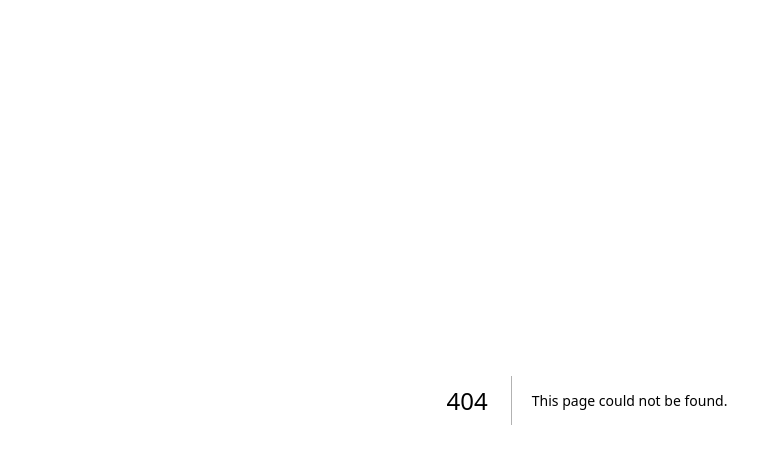
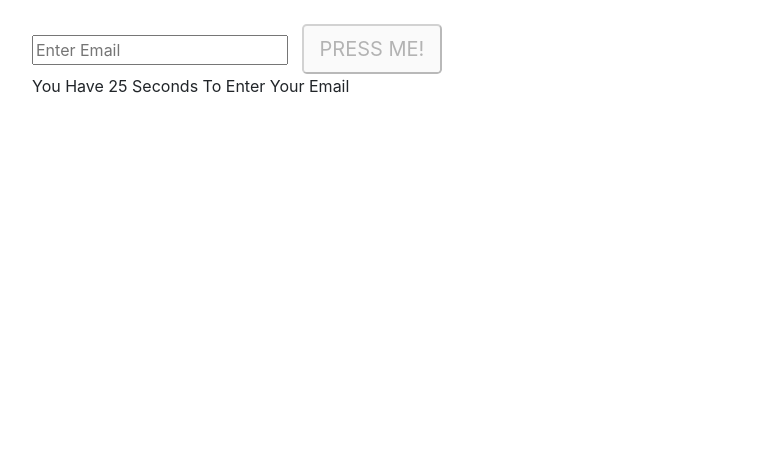
Before and after one commit to Peace-Apple/campu, a Next.js app: page /emailvalidating in a window 1280 px wide. Before the commit this address had no page. Shown: the top 464 px of the page, without its empty margins (53-811 px from the left). Built offline with nearby package versions, Linux system fonts and the light colour scheme.

Commit message:
Create email validating form

```diff
--- /dev/null
+++ b/pages/emailvalidating.js
@@ -0,0 +1,7 @@
+import EmailValidatingForm from '../src/EmailValidatingForm';
+
+function emailvalidating() {
+  return <EmailValidatingForm />;
+}
+
+export default emailvalidating;
--- /dev/null
+++ b/src/EmailValidatingForm.js
@@ -0,0 +1,62 @@
+import { useReducer, useState } from 'react';
+import useInterval from './useInterval';
+
+function EmailValidatingForm() {
+  const validateEmail = (email) => {
+    const re = /^(([^<>()[\]\\.,;:\s@\"]+(\.[^<>()[\]\\.,;:\s@\"]+)*)|(\".+\"))@((\[[0-9]{1,3}\.[0-9]{1,3}\.[0-9]{1,3}\.[0-9]{1,3}\])|(([a-zA-Z\-0-9]+\.)+[a-zA-Z]{2,}))$/;
+    return re.test(email);
+  };
+  const [emailValid, setEmailValid] = useState(false);
+  const emailReducer = (state, action) => {
+    const isValidEmail = validateEmail(action);
+    setEmailValid(isValidEmail);
+    return action;
+  };
+
+  const [email, setEmail] = useReducer(emailReducer, '');
+  const maxSeconds = 30;
+  const [count, setCount] = useState(maxSeconds);
+
+  useInterval(() => {
+    setCount(count - 1);
+  }, 1000);
+
+  return (
+    <div className="container">
+      <br />
+      <div>
+        <div className="content">
+          <input
+            onChange={(e) => {
+              setEmail(e.target.value);
+            }}
+            disabled={count <= 0}
+            value={email}
+            placeholder="Enter Email"
+            type="email"
+            name="email"
+            required
+          />
+          &nbsp;&nbsp;&nbsp;
+          <button
+            disabled={!emailValid || count <= 0}
+            onClick={() => {
+              setCount(0);
+              alert(`button clicked with email ${email}`);
+            }}
+            className="btn-lg"
+            type="submit"
+          >
+            PRESS ME!
+          </button>
+          <div>
+            {count > 0
+              ? `You Have ${count} Seconds To Enter Your Email`
+              : 'Email Entered or Time Expired'}
+          </div>
+        </div>
+      </div>
+    </div>
+  );
+}
+export default EmailValidatingForm;
--- /dev/null
+++ b/src/useInterval.js
@@ -0,0 +1,23 @@
+// https://overreacted.io/making-setinterval-declarative-with-react-hooks/
+import { useEffect, useRef } from 'react';
+
+const useInterval = (callback, delay) => {
+  const savedCallback = useRef();
+
+  // Remember the latest function.
+  useEffect(() => {
+    savedCallback.current = callback;
+  }, [callback]);
+
+  // Set up the interval.
+  useEffect(() => {
+    function tick() {
+      savedCallback.current();
+    }
+    if (delay !== null) {
+      let id = setInterval(tick, delay);
+      return () => clearInterval(id);
+    }
+  }, [delay]);
+};
+export default useInterval;
```
